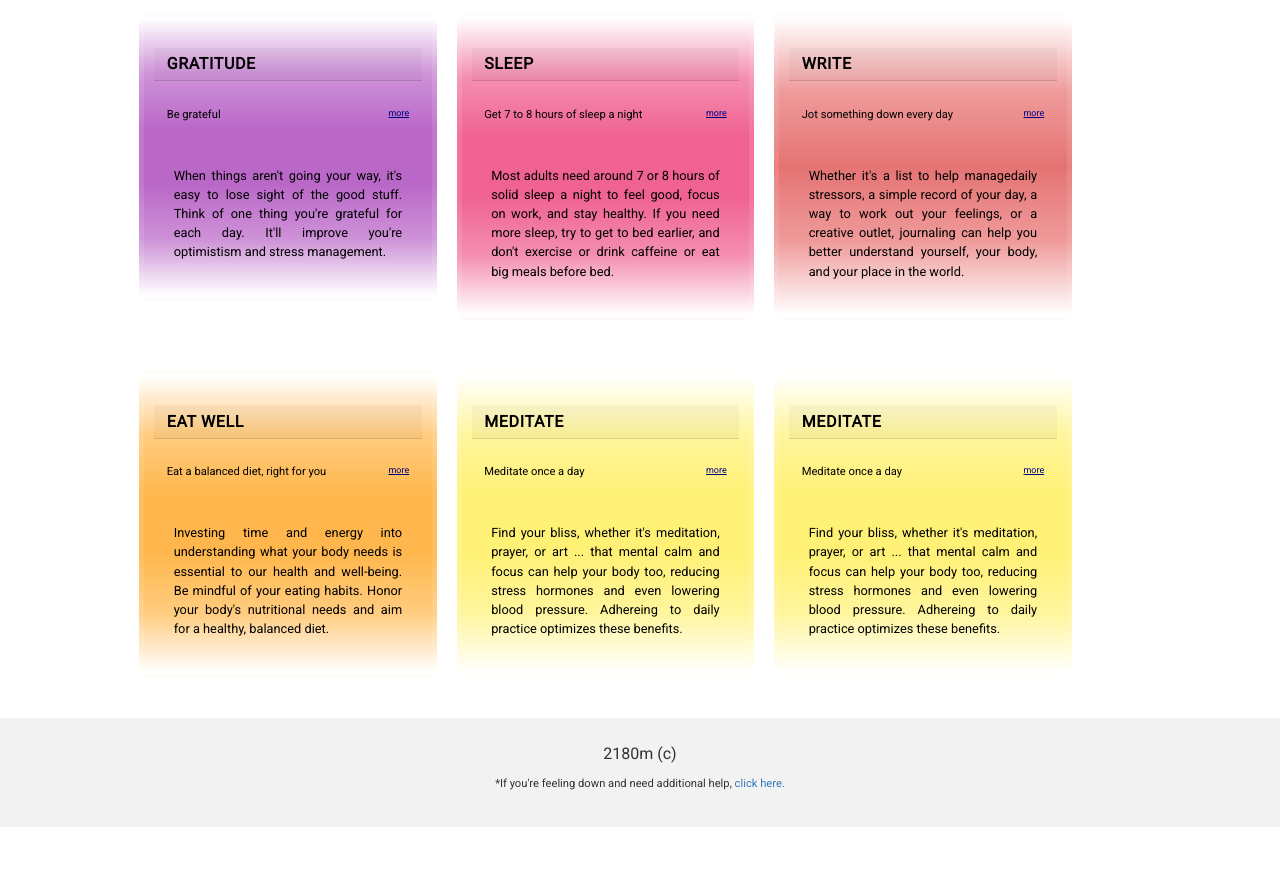
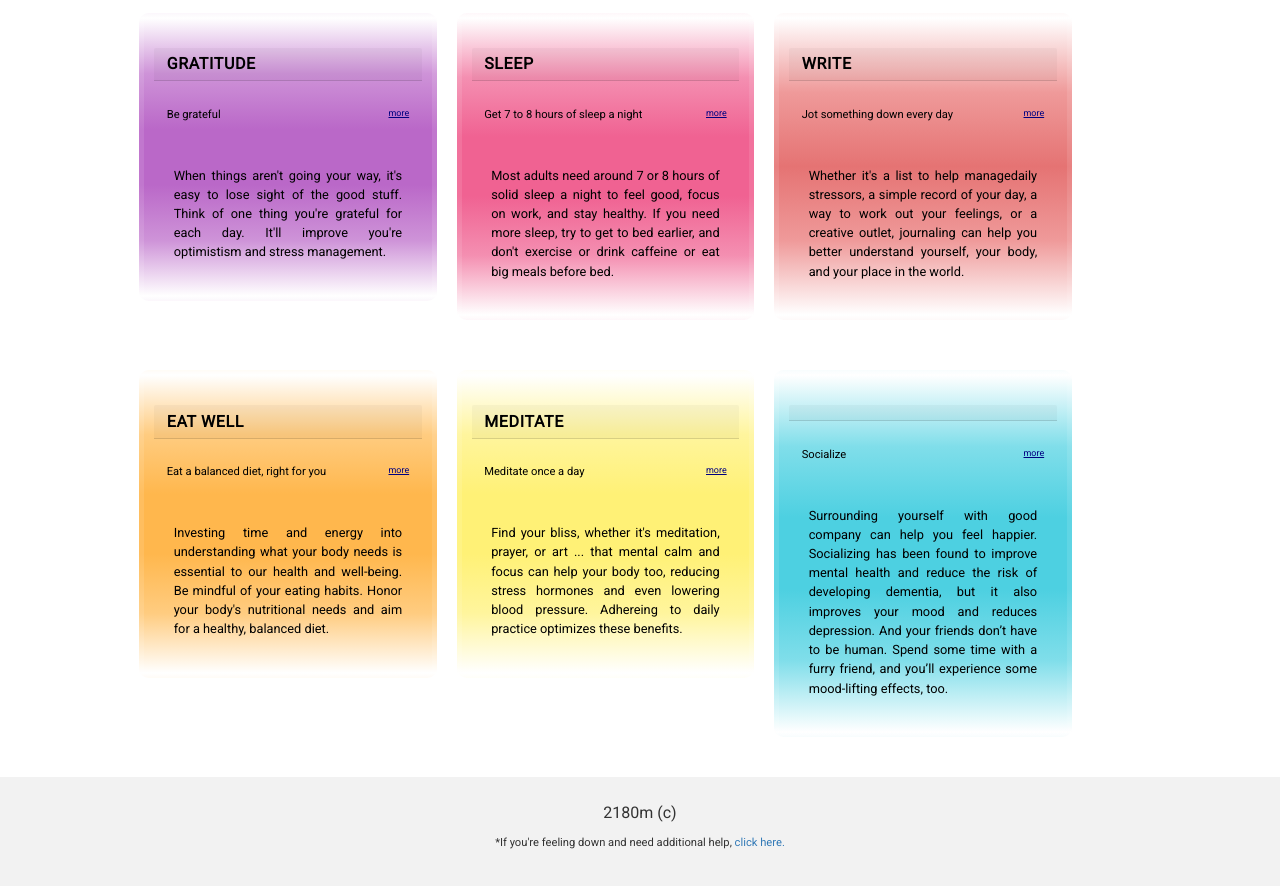
Before and after one commit to mood-in-pixels/2180moods, a website: page public/colorinfo.html in a window 1280 px wide. Shown: the part 1557-2443 px from the top of the page. Before the commit the page ends 2384 px from the top, so only its background shows below. Drawn offline with nearby package versions, Linux system fonts and the light colour scheme.

Commit message:
Added articles and moodtips

```diff
--- a/public/colorinfo.html
+++ b/public/colorinfo.html
@@ -349,18 +349,17 @@
         </ul> -->
       </div>
     </div><!-- end card -->
-      <div class="card col-sm-3 inline" id="yellow-tip">
-        <h3 class="card-header">Meditate</h3>
+      <div class="card col-sm-3 inline" id="teal-tip">
+        <h3 class="card-header"></h3>
         <div class="card-body">
-          <h5 class="card-title">Meditate once a day
+          <h5 class="card-title">Socialize
             <a class="card-link" href="tip-articles.html">more</a>
           </h5>
         </div>
         <div alt="Card image" class="card-color">
         <div class="card-body">
           <p class="card-text">
-        Find your bliss, whether it's meditation, prayer, or art ... that mental calm and focus can help your body too, reducing stress hormones and even lowering blood pressure. Adhereing to daily practice optimizes these benefits.
-         </p>
+        Surrounding yourself with good company can help you feel happier. Socializing has been found to improve mental health and reduce the risk of developing dementia, but it also improves your mood and reduces depression. And your friends don’t have to be human. Spend some time with a furry friend, and you’ll experience some mood-lifting effects, too.</p>
         </div>
         <!-- <ul class="list-group list-group-flush">
           <li class="list-group-item">Stressed</li>
```
Also changed, not shown: public/spectrum-ex.html (+1 -1 lines).
